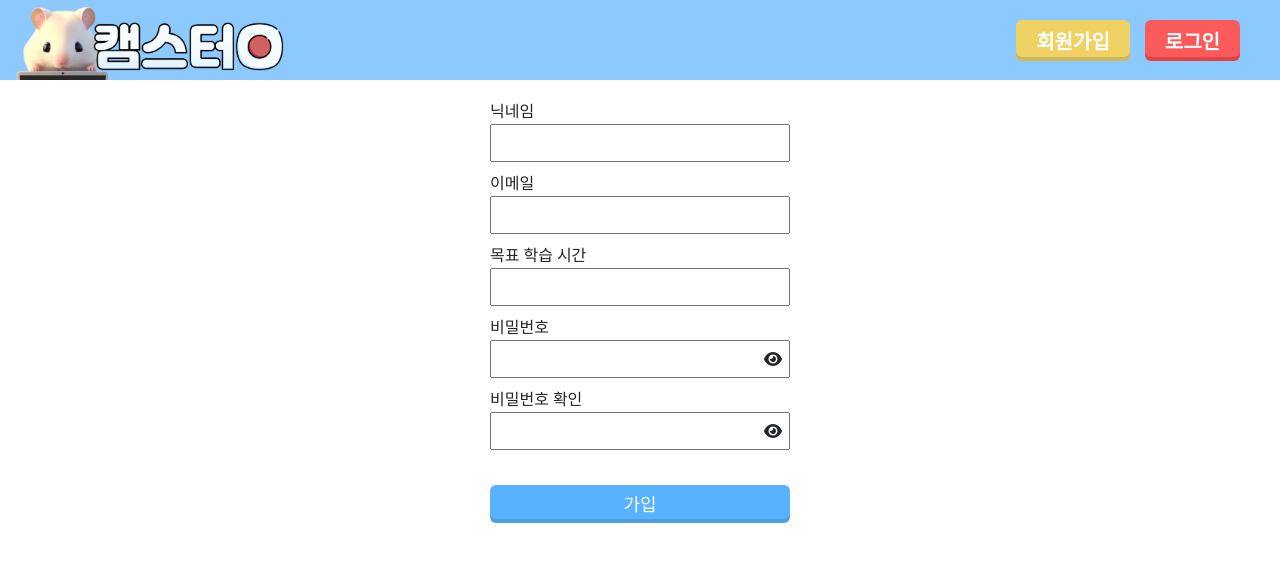
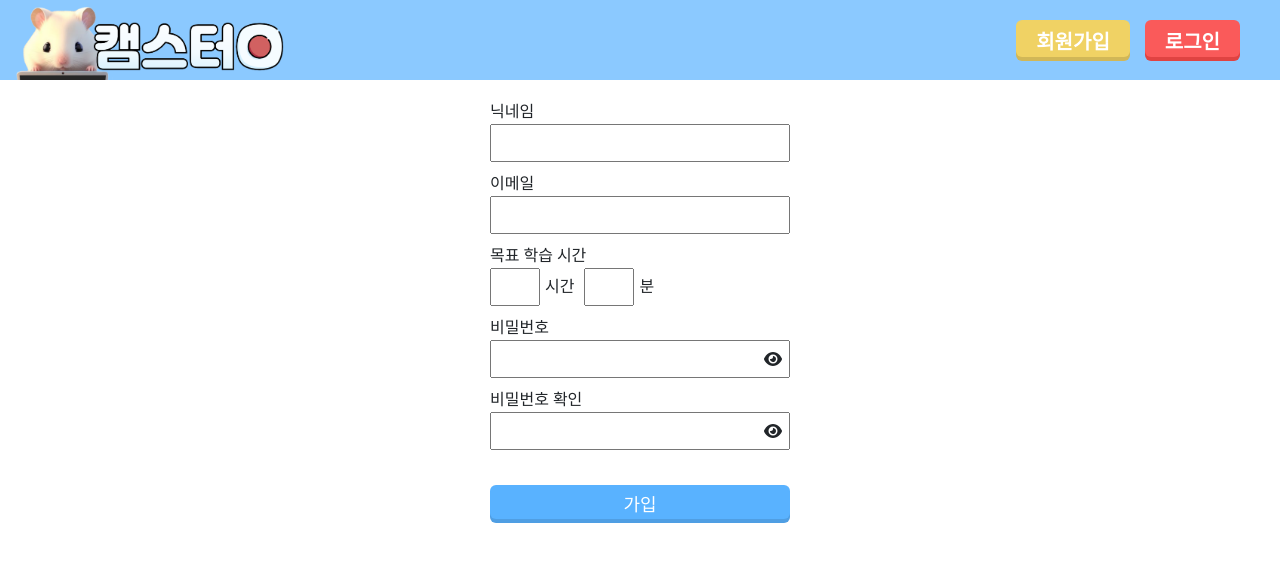
Before and after one commit to Ureca-Camster/Camster-FE, a React (Create React App) app: page /register in a window 1280 px wide. Shown: the top 562 px of the page. Built offline with nearby package versions, Linux system fonts and the light colour scheme; a web font is replaced by a local one.

Commit message:
[Feat] 목표시간 00시간 00초 형태로 입력

```diff
--- a/src/component/MyPage/MemberUpdateForm.jsx
+++ b/src/component/MyPage/MemberUpdateForm.jsx
@@ -11,7 +11,8 @@ function MemberUpdateForm() {
     const user = useSelector((state) => state.user);
 
     const [nickname, setNickname] = useState('');
-    const [goalTime, setGoalTime] = useState('');
+    const [goalHours, setGoalHours] = useState('');
+    const [goalMinutes, setGoalMinutes] = useState('');
     const [newPassword, setNewPassword] = useState('');
     const [confirmPassword, setConfirmPassword] = useState('');
     const [passwordMatchMessage, setPasswordMatchMessage] = useState('');
@@ -24,7 +25,10 @@ function MemberUpdateForm() {
     useEffect(() => {
         if (user) {
             setNickname(user.nickname);
-            setGoalTime(user.goalTime);
+            // Convert seconds to hours and minutes
+            const totalMinutes = Math.floor(user.goalTime / 60);
+            setGoalHours(Math.floor(totalMinutes / 60).toString());
+            setGoalMinutes((totalMinutes % 60).toString());
         }
     }, [user]);
 
@@ -39,19 +43,22 @@ function MemberUpdateForm() {
             }
         } else {
             setPasswordMatchMessage('');
-            setIsFormValid(false);
+            setIsFormValid(true);  // Form is valid even without password change
         }
     }, [newPassword, confirmPassword]);
 
     const handleSubmit = async (e) => {
         e.preventDefault();
         if (isFormValid) {
+            // Convert hours and minutes to seconds
+            const goalTimeInSeconds = (parseInt(goalHours) * 3600) + (parseInt(goalMinutes) * 60);
+
             dispatch(
                 setUser({
                     memberId: user.memberId,
                     nickname: nickname,
                     email: user.email,
-                    goalTime: goalTime,
+                    goalTime: goalTimeInSeconds,
                     todayTime: user.todayTime
                 })
             );
@@ -65,7 +72,7 @@ function MemberUpdateForm() {
                     body: JSON.stringify({
                         nickname: nickname,
                         memberPassword: newPassword,
-                        goalTime: goalTime
+                        goalTime: goalTimeInSeconds
                     }),
                 });
 
@@ -81,7 +88,7 @@ function MemberUpdateForm() {
                     })
                 }
             } catch (error) {
-                console.error('Error creating study:', error);
+                console.error('Error updating member:', error);
                 Swal.fire({
                     text: '업데이트 중 오류가 발생했습니다.',
                     icon: "error",
@@ -120,12 +127,28 @@ function MemberUpdateForm() {
                 </div>
                 <div className="input-wrapper">
                     <label>목표 학습 시간</label><br />
-                    <input
-                        type='number'
-                        value={goalTime}
-                        onChange={(e) => setGoalTime(e.target.value)}
-                        required
-                    />
+                    <div style={{ display: 'flex', alignItems: 'center' }}>
+                        <input
+                            type='number'
+                            value={goalHours}
+                            onChange={(e) => setGoalHours(e.target.value)}
+                            min="0"
+                            max="23"
+                            style={{ width: '50px', marginRight: '5px' }}
+                            required
+                        />
+                        <span>시간</span>
+                        <input
+                            type='number'
+                            value={goalMinutes}
+                            onChange={(e) => setGoalMinutes(e.target.value)}
+                            min="0"
+                            max="59"
+                            style={{ width: '50px', marginLeft: '10px', marginRight: '5px' }}
+                            required
+                        />
+                        <span>분</span>
+                    </div>
                 </div>
                 <div className="input-wrapper">
                     <label>비밀번호 수정</label><br />
@@ -134,7 +157,6 @@ function MemberUpdateForm() {
                             type={showNewPassword ? 'text' : 'password'}
                             value={newPassword}
                             onChange={(e) => setNewPassword(e.target.value)}
-                            required
                         />
                         <FontAwesomeIcon
                             icon={faEye}
--- a/src/component/RegisterForm.jsx
+++ b/src/component/RegisterForm.jsx
@@ -8,7 +8,8 @@ import Swal from 'sweetalert2'
 function RegisterForm() {
     const [email, setEmail] = useState('');
     const [nickname, setNickname] = useState('');
-    const [goalTime, setGoalTime] = useState('');
+    const [goalHours, setGoalHours] = useState('');
+    const [goalMinutes, setGoalMinutes] = useState('');
     const [password, setPassword] = useState('');
     const [confirmPassword, setConfirmPassword] = useState('');
     const [passwordMatchMessage, setPasswordMatchMessage] = useState('');
@@ -42,11 +43,14 @@ function RegisterForm() {
             return;
         }
 
+        // 시간과 분을 초로 변환
+        const goalTimeInSeconds = (parseInt(goalHours) * 3600) + (parseInt(goalMinutes) * 60);
+
         const userData = {
             nickname,
             email,
             memberPassword: password,
-            goalTime: goalTime
+            goalTime: goalTimeInSeconds
         };
 
         try {
@@ -119,12 +123,28 @@ function RegisterForm() {
                 </div>
                 <div className="input-wrapper">
                     <label>목표 학습 시간</label><br />
-                    <input
-                        type='number'
-                        value={goalTime}
-                        onChange={(e) => setGoalTime(e.target.value)}
-                        required
-                    />
+                    <div style={{ display: 'flex', alignItems: 'center' }}>
+                        <input
+                            type='number'
+                            value={goalHours}
+                            onChange={(e) => setGoalHours(e.target.value)}
+                            min="0"
+                            max="23"
+                            style={{ width: '50px', marginRight: '5px' }}
+                            required
+                        />
+                        <span>시간</span>
+                        <input
+                            type='number'
+                            value={goalMinutes}
+                            onChange={(e) => setGoalMinutes(e.target.value)}
+                            min="0"
+                            max="59"
+                            style={{ width: '50px', marginLeft: '10px', marginRight: '5px' }}
+                            required
+                        />
+                        <span>분</span>
+                    </div>
                 </div>
                 <div className="input-wrapper">
                     <label>비밀번호</label><br />
```
